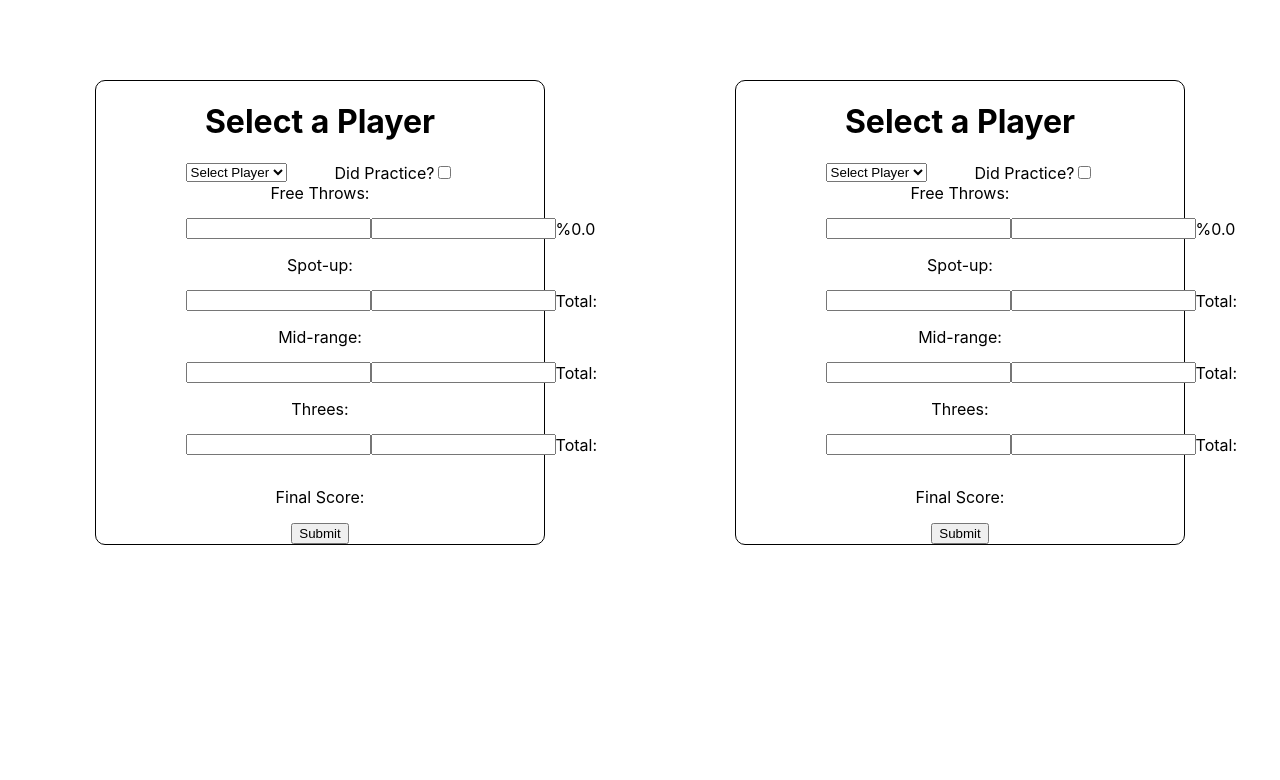
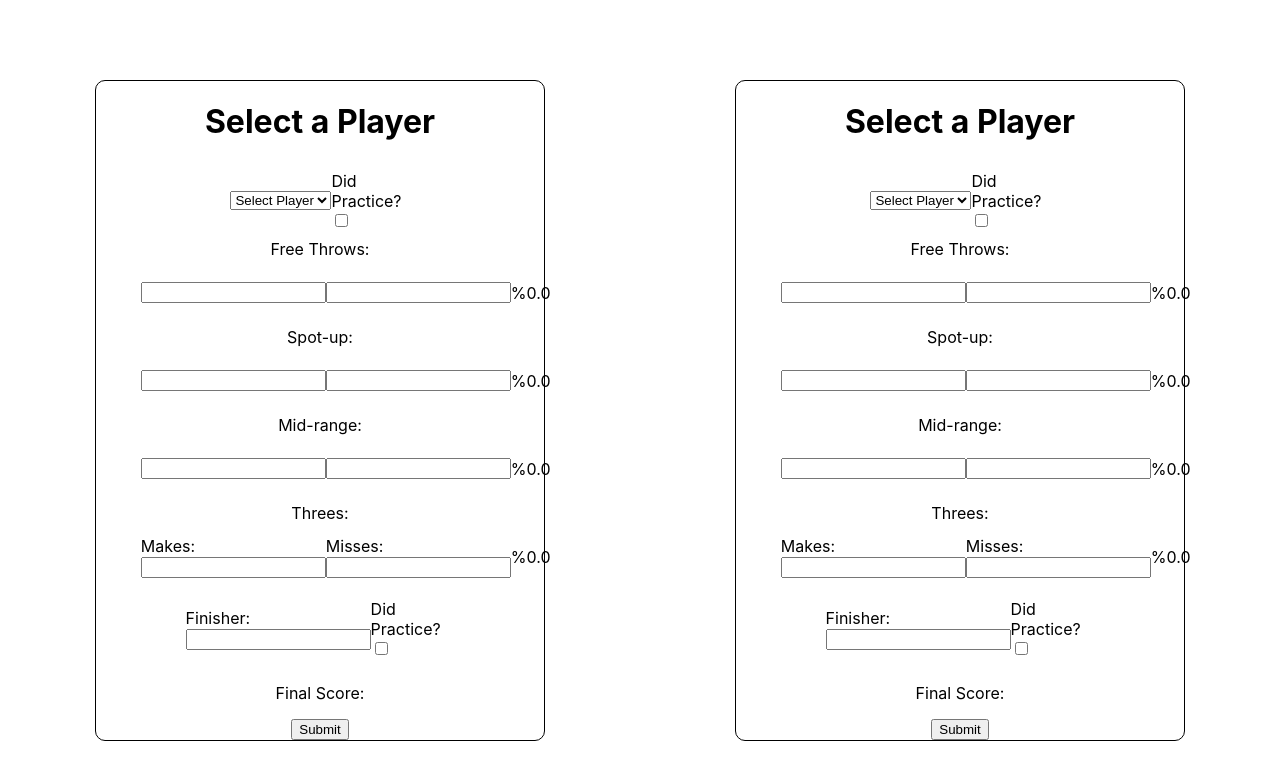
Before and after one commit to alexlamb10/shot-tracker-react, a React (Create React App) app: page / in a window 1280 px wide. Shown: the top 780 px of the page. Built offline with nearby package versions, Linux system fonts and the light colour scheme.

Commit message:
All boxes, started styling

```diff
--- a/src/components/ShotTracker.css
+++ b/src/components/ShotTracker.css
@@ -19,7 +19,20 @@
 
 .drill-inputs{
     display: flex;
-    width: 60%;
+    width: 80%;
     justify-content: space-between;
     align-items: center;
+    margin: 1vh 0;
 }
+
+.titles{
+  display: inline;
+}
+
+.drill-inputs2{
+  width: 60%;
+}
+
+.drills3{
+  width: 40%;
+}
--- a/src/components/TrackerForm.js
+++ b/src/components/TrackerForm.js
@@ -15,11 +15,23 @@ function TrackerForm() {
   const [threeMakes, setThreeMakes] = useState(0);
   const [threeMisses, setThreeMisses] = useState(0);
   const [threeTotal, setThreeTotal] = useState(0);
-  const [hustle, setHustle] = useState("");
+  const [hustle, setHustle] = useState("No");
 
   useEffect(() => {
     setFtTotal((+ftMakes / (+ftMakes + +ftMisses)) * 100);
-  }, [ftMakes, ftMisses]);
+    setSpotTotal((+spotMakes / (+spotMakes + +spotMisses)) * 100);
+    setMidTotal((+midMakes / (+midMakes + +midMisses)) * 100);
+    setThreeTotal((+threeMakes / (+threeMakes + +threeMisses)) * 100);
+  }, [
+    ftMakes,
+    ftMisses,
+    midMakes,
+    midMisses,
+    spotMakes,
+    spotMisses,
+    threeMakes,
+    threeMisses,
+  ]);
 
   let names = [
     { playerId: 1, player: "Alex" },
@@ -39,7 +51,7 @@ function TrackerForm() {
         {currentPlayer ? `${currentPlayer}'s Score` : "Select a Player"}
       </h1>
       <form className="each-form">
-        <div className="drill-inputs">
+        <div className="drill-inputs drills3">
           <select onChange={(e) => setCurrentPlayer(e.target.value)}>
             <option value="">Select Player</option>
             {names.map((name) => (
@@ -70,21 +82,72 @@ function TrackerForm() {
         </div>
         Spot-up:
         <div className="drill-inputs">
-          <input required type="number" min={0} />
-          <input required type="number" min={0} />
-          <p>Total:</p>
+          <input
+            required
+            type="number"
+            min={0}
+            onChange={(e) => setSpotMakes(e.target.value)}
+          />
+          <input
+            required
+            type="number"
+            min={0}
+            onChange={(e) => setSpotMisses(e.target.value)}
+          />
+          <p>{isNaN(spotTotal) ? "%0.0" : "%" + spotTotal.toFixed(2)}</p>
         </div>
         Mid-range:
         <div className="drill-inputs">
-          <input required type="number" min={0} />
-          <input required type="number" min={0} />
-          <p>Total:</p>
+          <input
+            required
+            type="number"
+            min={0}
+            onChange={(e) => setMidMakes(e.target.value)}
+          />
+          <input
+            required
+            type="number"
+            min={0}
+            onChange={(e) => setMidMisses(e.target.value)}
+          />
+          <p>{isNaN(midTotal) ? "%0.0" : "%" + midTotal.toFixed(2)}</p>
         </div>
         Threes:
         <div className="drill-inputs">
-          <input required type="number" min={0} />
-          <input required type="number" min={0} />
-          <p>Total:</p>
+          <div>
+            <p className="titles">Makes: </p>
+            <input
+              required
+              type="number"
+              min={0}
+              onChange={(e) => setThreeMakes(e.target.value)}
+            />
+          </div>
+          <div>
+            <p className="titles">Misses: </p>
+            <input
+              required
+              type="number"
+              min={0}
+              onChange={(e) => setThreeMisses(e.target.value)}
+            />
+          </div>
+          <p>{isNaN(threeTotal) ? "%0.0" : "%" + threeTotal.toFixed(2)}</p>
+        </div>
+        <div className="drill-inputs drill-inputs2">
+          <div>
+            <p className="titles">Finisher: </p>
+            <input
+              required
+              type="number"
+              min={0}
+              onChange={(e) => setThreeMakes(e.target.value)}
+            />
+          </div>
+          <div>
+            <label htmlFor="practice">Did Practice?</label>
+            <input type="checkbox" name="practice" id="practice" />
+          </div>
         </div>
         <p>Final Score:</p>
         <button>Submit</button>
```
